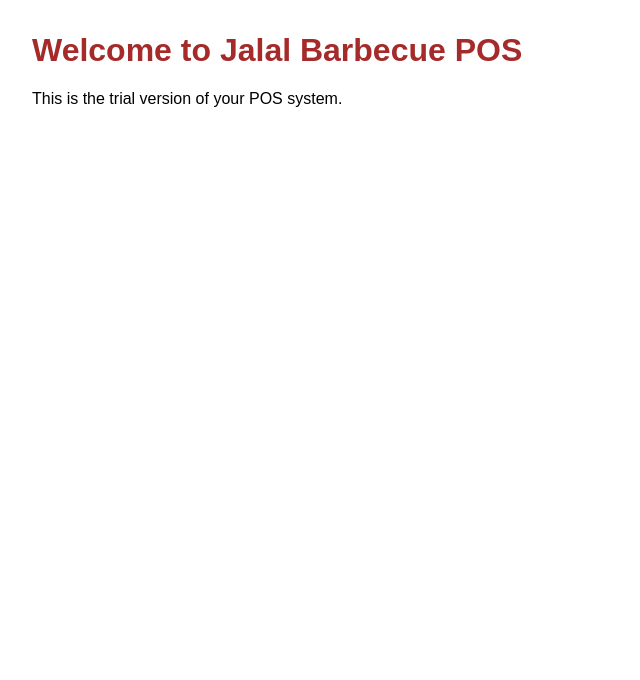
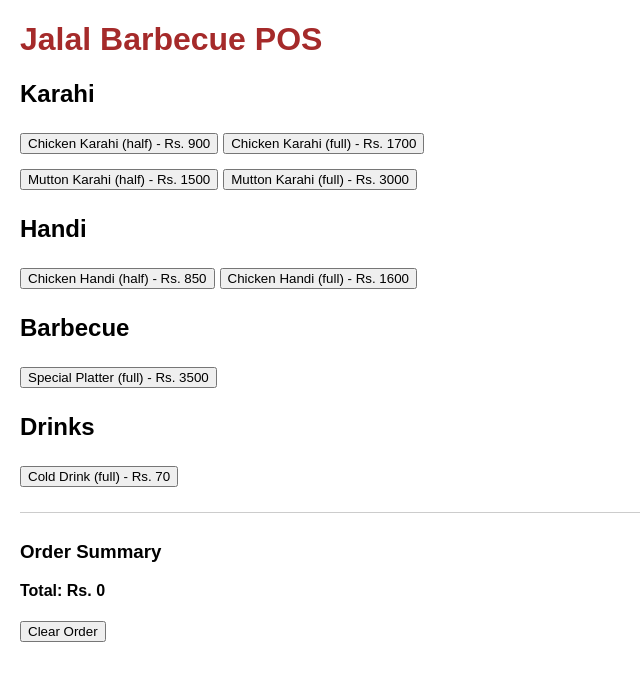
Before and after one commit to hassaanjj/Jalalbbq-pos, a plain HTML site: page index.html in a window 1280 px wide. Shown: the whole page, without its empty margins (0-640 px from the left). Drawn offline with Linux system fonts and the light colour scheme.

Commit message:
Add files via upload

```diff
--- a/index.html
+++ b/index.html
@@ -1,15 +1,95 @@
 <!DOCTYPE html>
-<html>
+<html lang="en">
 <head>
+  <meta charset="UTF-8">
   <title>Jalal Barbecue POS</title>
   <meta name="viewport" content="width=device-width, initial-scale=1.0">
   <style>
-    body { font-family: sans-serif; margin: 2em; }
+    body { font-family: sans-serif; margin: 20px; }
     h1 { color: #a52a2a; }
+    .menu-section { margin-bottom: 20px; }
+    .item { margin-bottom: 5px; }
+    button { margin: 5px 5px 5px 0; }
+    #cart { border-top: 1px solid #ccc; margin-top: 20px; padding-top: 10px; }
   </style>
 </head>
 <body>
-  <h1>Welcome to Jalal Barbecue POS</h1>
-  <p>This is the trial version of your POS system.</p>
+  <h1>Jalal Barbecue POS</h1>
+  <div id="menu"></div>
+  <div id="cart">
+    <h3>Order Summary</h3>
+    <ul id="cartItems"></ul>
+    <p><strong>Total: Rs. <span id="total">0</span></strong></p>
+    <button onclick="clearCart()">Clear Order</button>
+  </div>
+  <script>
+    const menu = {
+      "Karahi": {
+        "Chicken Karahi": { half: 900, full: 1700 },
+        "Mutton Karahi": { half: 1500, full: 3000 }
+      },
+      "Handi": {
+        "Chicken Handi": { half: 850, full: 1600 }
+      },
+      "Barbecue": {
+        "Special Platter": { full: 3500 }
+      },
+      "Drinks": {
+        "Cold Drink": { full: 70 }
+      }
+    };
+
+    const cart = [];
+
+    function addToCart(name, size, price) {
+      cart.push({ name: `${name} (${size})`, price });
+      renderCart();
+    }
+
+    function renderMenu() {
+      const menuDiv = document.getElementById('menu');
+      for (let category in menu) {
+        const section = document.createElement('div');
+        section.className = 'menu-section';
+        const heading = document.createElement('h2');
+        heading.textContent = category;
+        section.appendChild(heading);
+        for (let item in menu[category]) {
+          const prices = menu[category][item];
+          const div = document.createElement('div');
+          div.className = 'item';
+          for (let size in prices) {
+            const button = document.createElement('button');
+            button.textContent = `${item} (${size}) - Rs. ${prices[size]}`;
+            button.onclick = () => addToCart(item, size, prices[size]);
+            div.appendChild(button);
+          }
+          section.appendChild(div);
+        }
+        menuDiv.appendChild(section);
+      }
+    }
+
+    function renderCart() {
+      const cartItems = document.getElementById('cartItems');
+      const totalSpan = document.getElementById('total');
+      cartItems.innerHTML = '';
+      let total = 0;
+      for (let item of cart) {
+        const li = document.createElement('li');
+        li.textContent = `${item.name} - Rs. ${item.price}`;
+        cartItems.appendChild(li);
+        total += item.price;
+      }
+      totalSpan.textContent = total;
+    }
+
+    function clearCart() {
+      cart.length = 0;
+      renderCart();
+    }
+
+    renderMenu();
+  </script>
 </body>
 </html>
```
Also changed, not shown: 1 other file.
